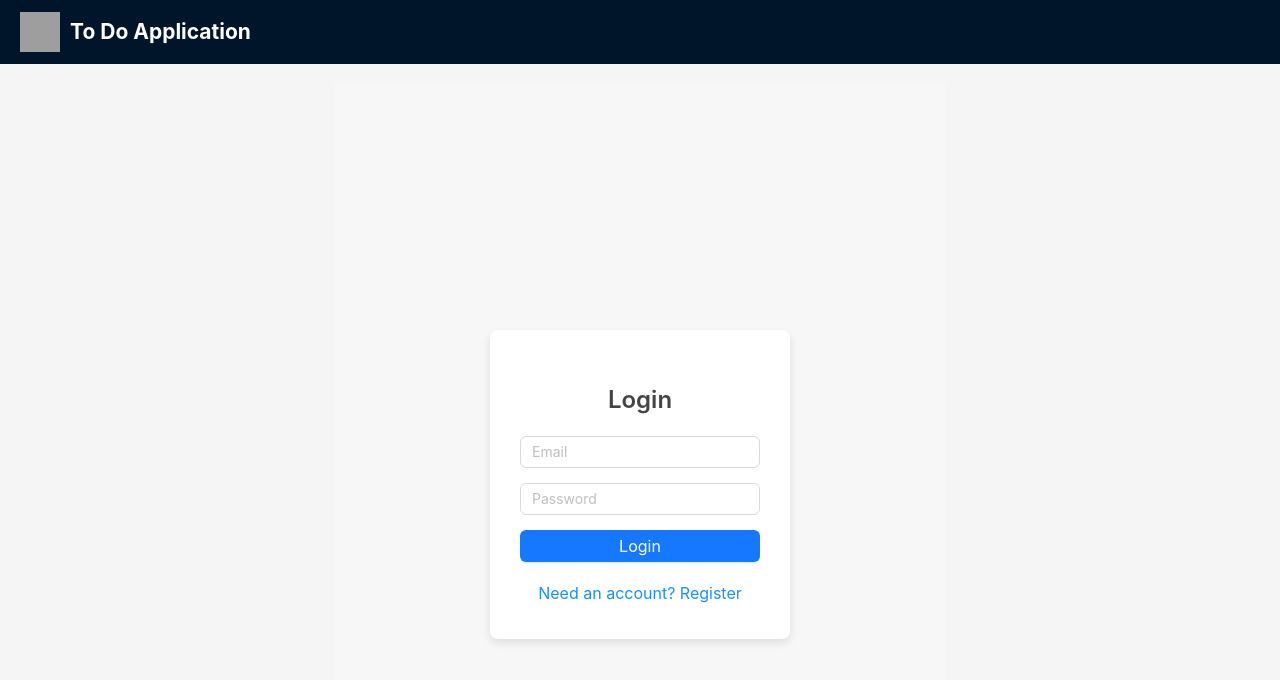
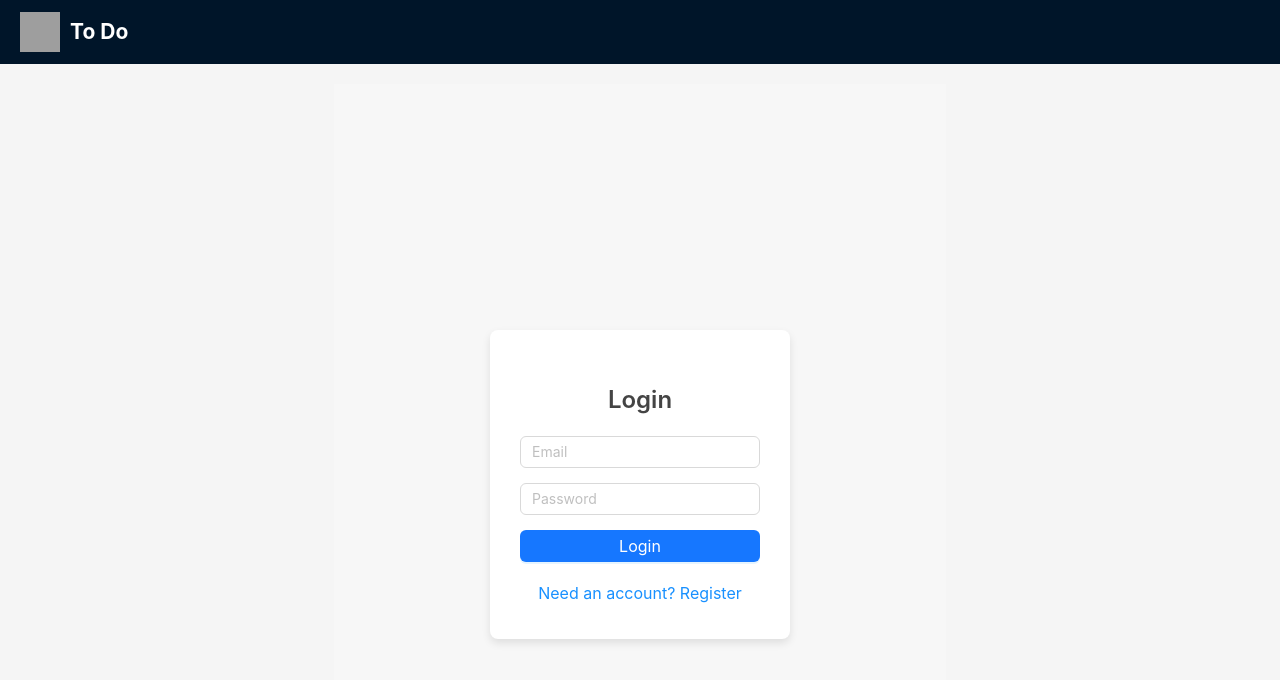
Before and after one commit to vishnu14279/To-do-Application-Front-End, a React (Create React App) app: page / in a window 1280 px wide. Shown: the top 680 px of the page. Built offline with nearby package versions, Linux system fonts and the light colour scheme; no server answers; grey boxes are pictures that could not be loaded.

Commit message:
Update App.js
app renamed within layout

```diff
--- a/src/App.js
+++ b/src/App.js
@@ -139,7 +139,7 @@ const App = () => {
                     style={{ width: 40, height: 40, marginRight: 10 }}
                   />
                   {/* Text */}
-                  <h2 style={{ color: "white", margin: 0 }}>To Do Application</h2>
+                  <h2 style={{ color: "white", margin: 0 }}>To Do</h2>
                 </div>
           </Col>
           {auth && (
```
